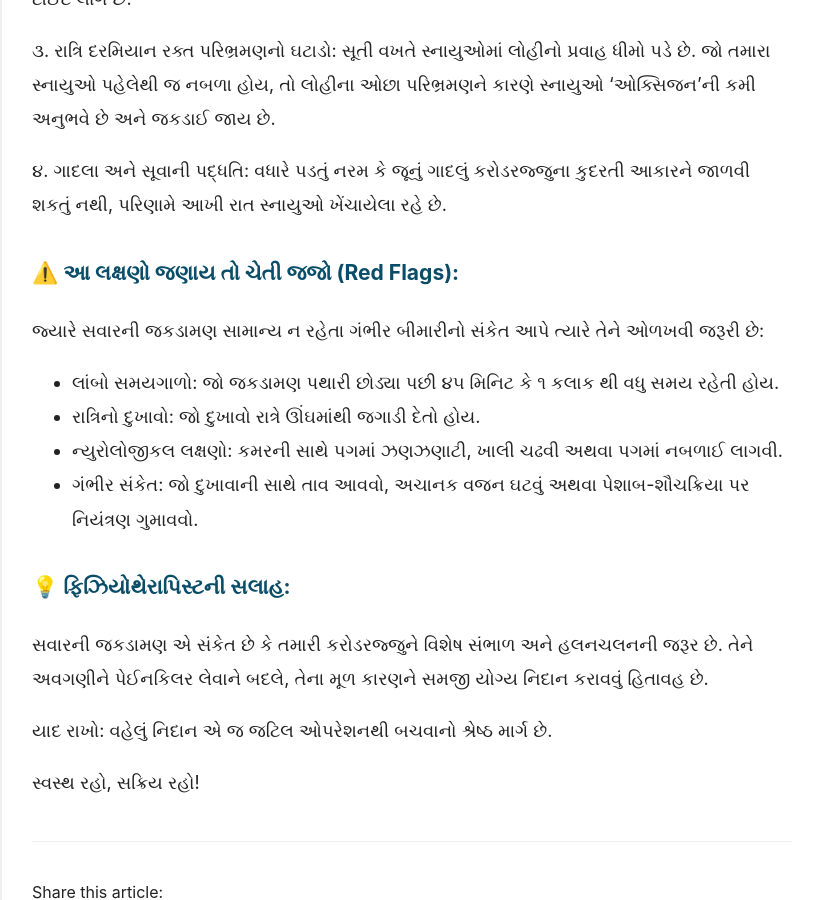
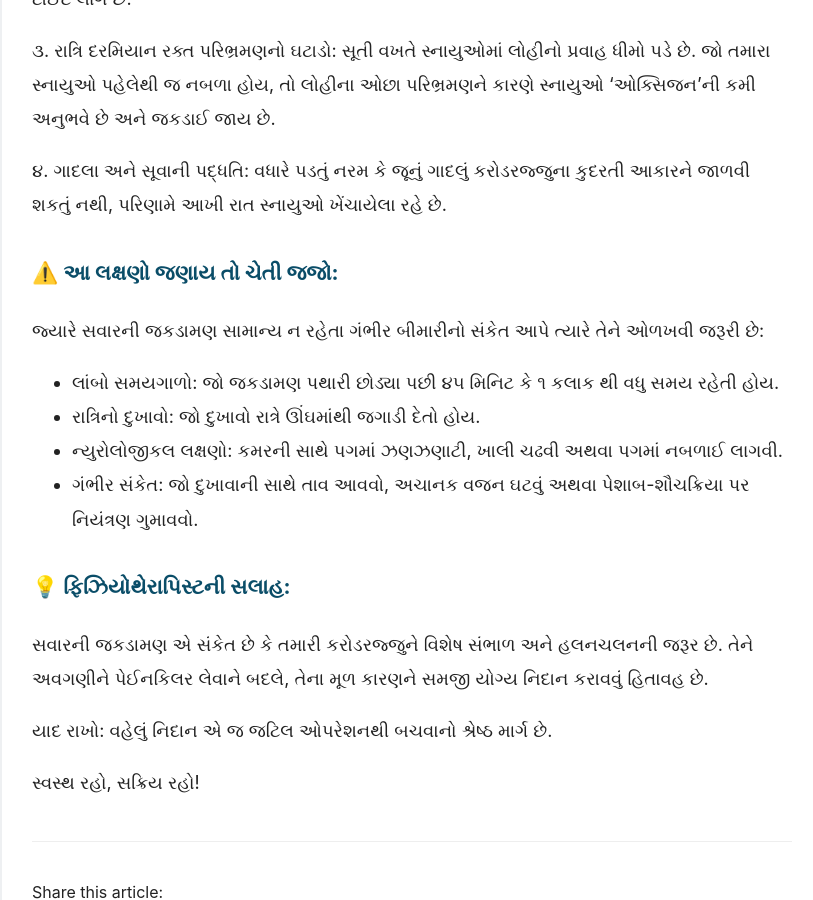
Before and after one commit to JavadMasani/Araogya, a Jekyll site: the page built from _posts/2026-01-27-morning-stiffness-reasons-and-care.md, in a window 1280 px wide and 900 px high, scrolled down 3437 px. Shown: the whole window, without its empty margins (228-1041 px from the left). Built offline with Jekyll 4.4.1, drawn with Linux system fonts in a browser that asks for light colours; our own code applies the rules of GitHub Pages for plain Markdown files.

Commit message:
Update Blogs “2026-01-27-morning-stiffness-reasons-and-care”

```diff
--- a/_posts/2026-01-27-morning-stiffness-reasons-and-care.md
+++ b/_posts/2026-01-27-morning-stiffness-reasons-and-care.md
@@ -14,8 +14,6 @@ tags:
 
 ![](/Araogya/assets/uploads/165058.jpg)
 
-
-
 ૧. ઇન્ફ્લેમેટરી કેમિકલ્સનું જમા થવું:
 રાત્રે જ્યારે શરીર લાંબા સમય સુધી સ્થિર રહે છે, ત્યારે સાંધાના પ્રવાહીમાં 'ઇન્ફ્લેમેટરી પ્રોટીન્સ' જમા થાય છે. હલનચલન વગર આ કેમિકલ્સ સાંધામાં જકડામણ પેદા કરે છે. આથી જ સવારે ચાલવાનું શરૂ કર્યા પછી ધીરે ધીરે દુખાવો ઓછો થાય છે.
 
@@ -28,7 +26,7 @@ tags:
 ૪. ગાદલા અને સૂવાની પદ્ધતિ:
 વધારે પડતું નરમ કે જૂનું ગાદલું કરોડરજ્જુના કુદરતી આકારને જાળવી શકતું નથી, પરિણામે આખી રાત સ્નાયુઓ ખેંચાયેલા રહે છે.
 
-### ⚠️ આ લક્ષણો જણાય તો ચેતી જજો (Red Flags):
+### ⚠️ આ લક્ષણો જણાય તો ચેતી જજો:
 
 જ્યારે સવારની જકડામણ સામાન્ય ન રહેતા ગંભીર બીમારીનો સંકેત આપે ત્યારે તેને ઓળખવી જરૂરી છે:
 
```
